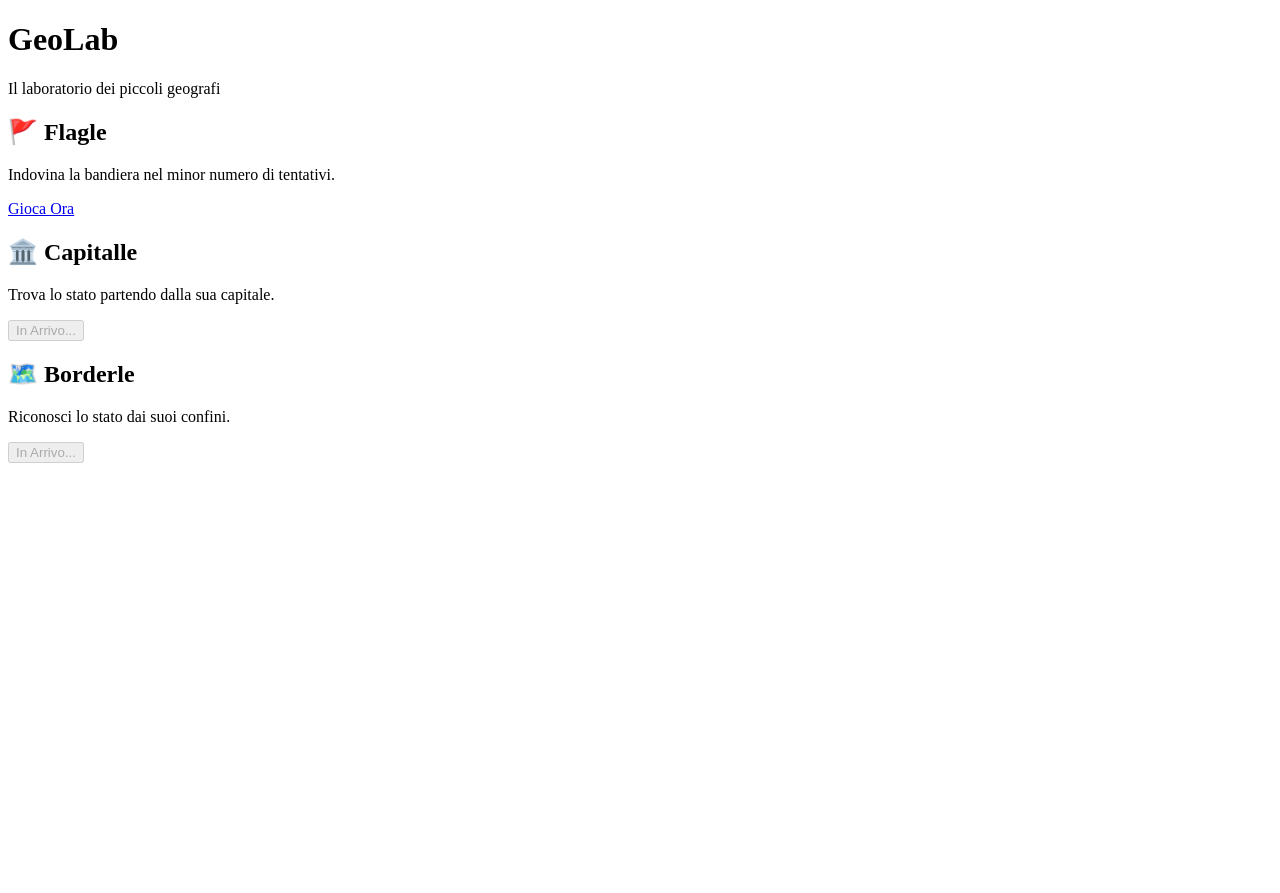
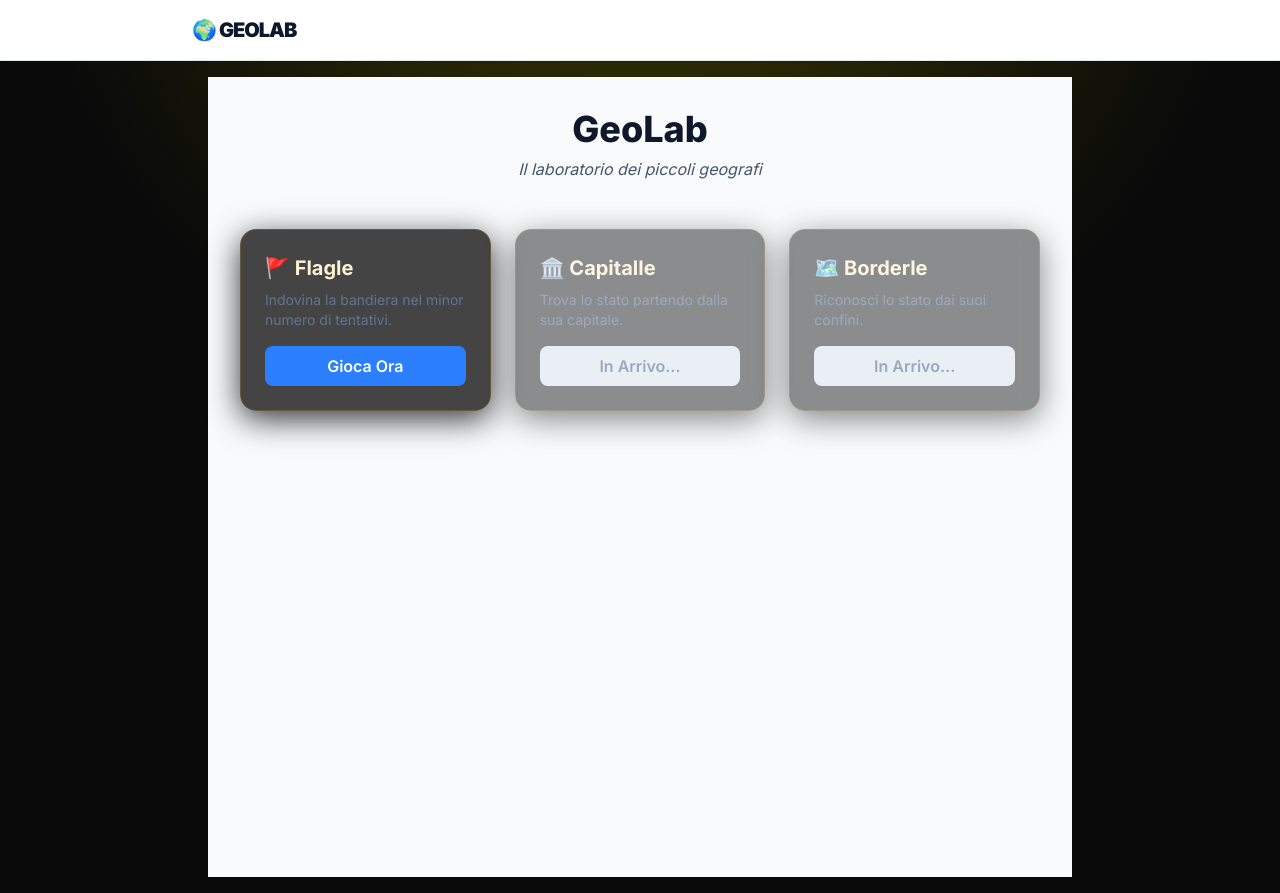
Before and after one commit to Delfooo/GeoLab, a Next.js app: page / in a window 1280 px wide. Before the commit the page ends 800 px from the top, so only its background shows below. Built offline with nearby package versions, Linux system fonts and the light colour scheme.

Commit message:
Implementazione di un nuovo layout, stili globali, e della UI della homepage

```diff
--- /dev/null
+++ b/app/globals.css
@@ -0,0 +1,58 @@
+/* Globals.css */
+/* Stili globali per la pagina */
+
+@import "tailwindcss";
+
+@theme {
+  /* Definiamo i colori direttamente nel tema di Tailwind v4 */
+  --color-gold-100: #FDF2D0;
+  --color-gold-400: #FACC15;
+  --color-gold-500: #EAB308;
+  --color-gold-600: #CA8A04;
+  --color-gold-default: #FFD700;
+
+  --color-dark-900: #0A0A0A;
+  --color-dark-800: #171717;
+  --color-dark-700: #262626;
+
+  --background-image-gold-gradient: linear-gradient(135deg, #FDE68A 0%, #EAB308 50%, #B45309 100%);
+}
+
+:root {
+  --background: #0A0A0A;
+  --foreground: #FDF2D0;
+}
+
+body {
+  background-color: var(--background);
+  color: var(--foreground);
+  /* Un tocco di classe: un leggero gradiente radiale scuro */
+  background-image:
+    radial-gradient(circle at 50% -20%, #3e3e00 0%, transparent 50%);
+  min-height: 100vh;
+  margin: 0;
+}
+
+/* Classi di utilità personalizzate */
+@utility glass-card {
+  background: rgba(23, 23, 23, 0.8);
+  backdrop-filter: blur(12px);
+  border: 1px solid rgba(234, 179, 8, 0.2);
+  box-shadow: 0 8px 32px 0 rgba(0, 0, 0, 0.8);
+}
+
+@utility btn-gold {
+  background-color: var(--color-gold-500);
+  color: var(--color-dark-900);
+  font-weight: 900;
+  padding: 0.75rem 1.5rem;
+  border-radius: 0.75rem;
+  transition: all 0.3s ease;
+  cursor: pointer;
+
+  &:hover {
+    background-color: var(--color-gold-400);
+    transform: scale(1.05);
+    box-shadow: 0 0 20px rgba(234, 179, 8, 0.5);
+  }
+}
--- /dev/null
+++ b/app/layout.tsx
@@ -0,0 +1,38 @@
+// Layout.tsx
+// Layout principale per la pagina
+
+import type { Metadata } from "next";
+import { Inter } from "next/font/google"; // Importa Inter da Google Fonts API
+import "./globals.css";
+
+const inter = Inter({ subsets: ["latin"] });
+
+export const metadata: Metadata = {
+  title: "GeoLab - Il laboratorio dei piccoli geografi",
+  description: "Sfide geografiche quotidiane, bandiere, confini e capitali.",
+};
+
+export default function RootLayout({
+  children,
+}: {
+  children: React.ReactNode;
+}) {
+  return (
+    <html lang="it">
+      <body className={inter.className}>
+        {/* Qui puoi aggiungere una Navbar comune a tutte le pagine */}
+        <nav className="p-4 bg-white border-b border-slate-200 shadow-sm">
+          <div className="max-w-4xl mx-auto flex justify-between items-center">
+            <a href="/" className="text-xl font-black text-slate-900 tracking-tighter">
+              🌍 GEOLAB
+            </a>
+          </div>
+        </nav>
+
+        <main className="max-w-4xl mx-auto p-4">
+          {children}
+        </main>
+      </body>
+    </html>
+  );
+}
--- a/app/page.tsx
+++ b/app/page.tsx
@@ -33,26 +33,28 @@ export default function HomePage() {
           <p className="text-slate-600 italic">Il laboratorio dei piccoli geografi</p>
         </header>
 
+        {/* Game Cards */}
         <div className="grid grid-cols-1 md:grid-cols-2 lg:grid-cols-3 gap-6">
           {GIOCHI.map((gioco) => (
             <div
               key={gioco.id}
-              className={`p-6 rounded-2xl shadow-sm border border-slate-200 bg-white flex flex-col justify-between transition-transform hover:scale-105 ${!gioco.available && 'opacity-60'}`}
+              className={`glass-card p-6 rounded-2xl shadow-sm border border-slate-200 bg-white flex flex-col justify-between transition-transform hover:scale-105 ${!gioco.available && 'opacity-60'}`}
             >
               <div>
                 <h2 className="text-xl font-bold mb-2">{gioco.title}</h2>
                 <p className="text-slate-500 text-sm mb-4">{gioco.description}</p>
               </div>
 
+              {/* Apply the btn-gold class to the playable game buttons for a premium feel */}
               {gioco.available ? (
                 <Link
                   href={`/${gioco.id}`}
-                  className={`w-full py-2 px-4 rounded-lg text-white font-semibold text-center ${gioco.color} hover:brightness-90`}
+                  className={`w-full py-2 px-4 rounded-lg text-white font-semibold text-center ${gioco.color} hover:brightness-90 btn-gold`}
                 >
                   Gioca Ora
                 </Link>
               ) : (
-                <button disabled className="w-full py-2 px-4 rounded-lg bg-slate-200 text-slate-500 font-semibold cursor-not-allowed">
+                <button disabled className="w-full py-2 px-4 rounded-lg bg-slate-200 text-slate-500 font-semibold cursor-not-allowed btn-gold">
                   In Arrivo...
                 </button>
               )}
```
